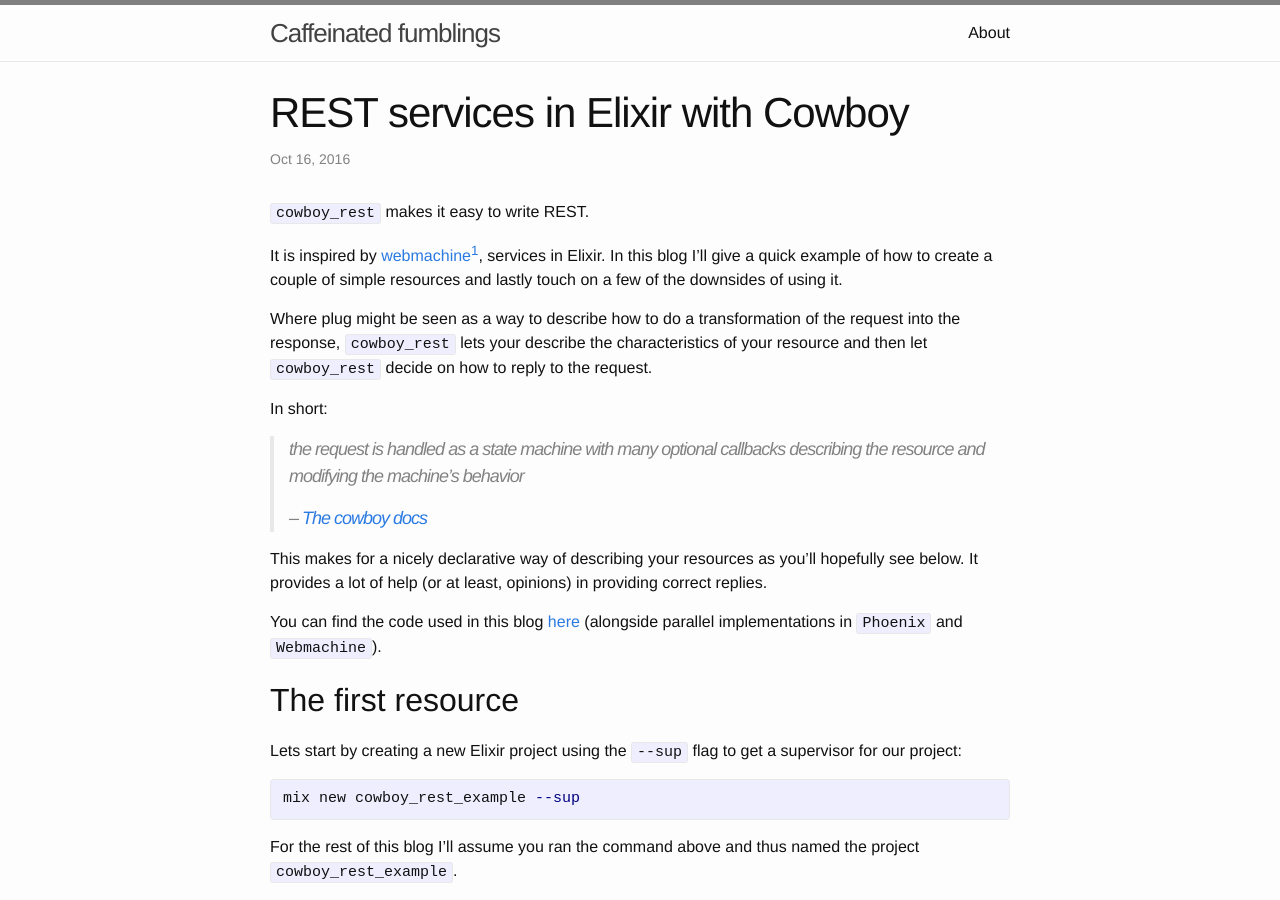
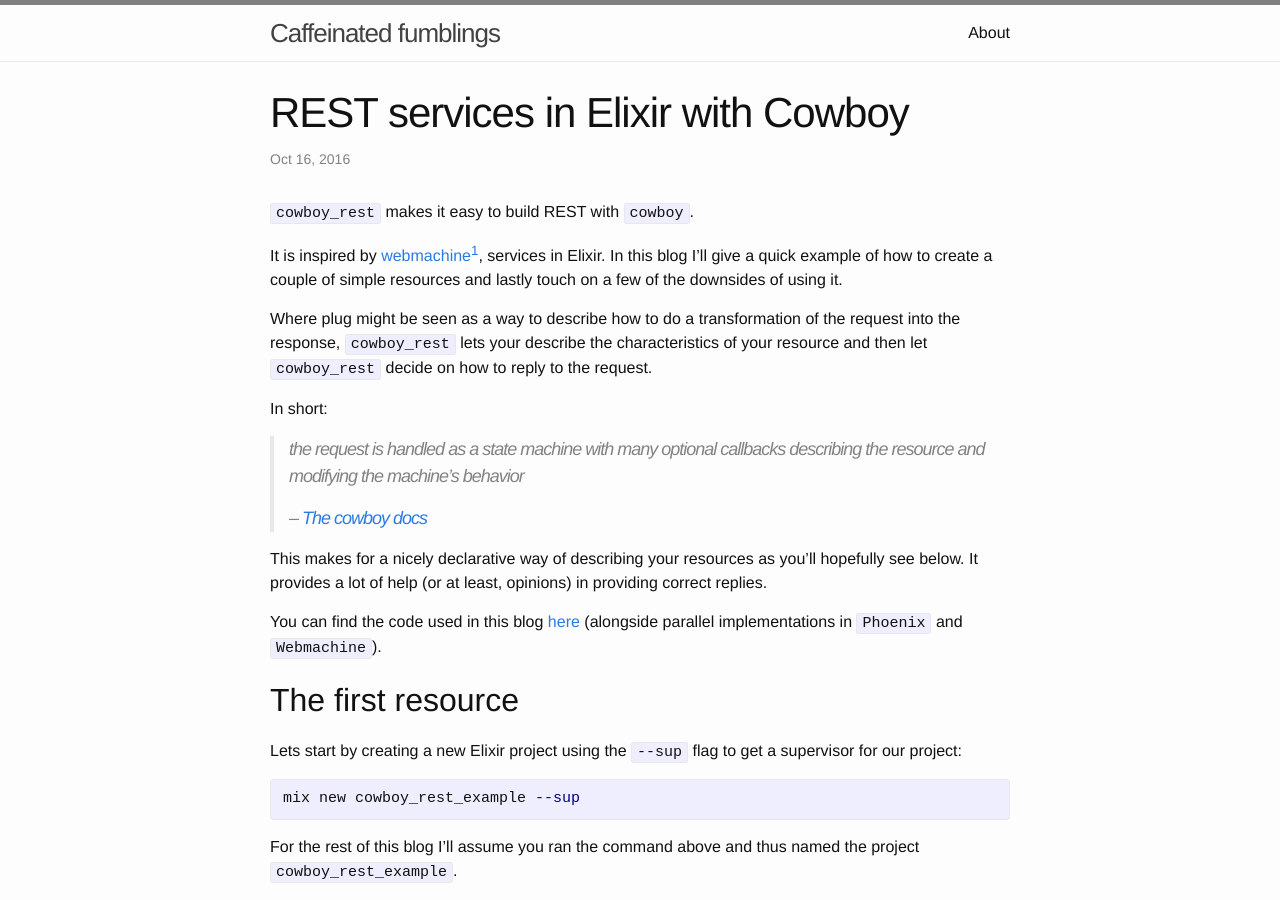
Before and after one commit to ErikMejerHansen/ErikMejerHansen.github.io, a Jekyll site: the page built from _posts/2016-10-13-REST services in Elixir with Cowboy.markdown, in a window 1280 px wide and 900 px high. Built offline with Jekyll 4.4.1, drawn with Linux system fonts in a browser that asks for light colours.

Commit message:
Update 2016-10-13-REST services in Elixir with Cowboy.markdown

```diff
--- a/_posts/2016-10-13-REST services in Elixir with Cowboy.markdown
+++ b/_posts/2016-10-13-REST services in Elixir with Cowboy.markdown
@@ -4,7 +4,7 @@ title:  "REST services in Elixir with Cowboy"
 date:   2016-10-16 14:00:00
 categories:
 ---
-`cowboy_rest` makes it easy to write REST.
+`cowboy_rest` makes it easy to build REST with `cowboy`.
 
 It is inspired by [webmachine](https://github.com/webmachine/webmachine)[^webmachine],  services in Elixir. In this blog I'll give a quick example of how to create a couple of simple resources and lastly touch on a few of the downsides of using it.
 
```
